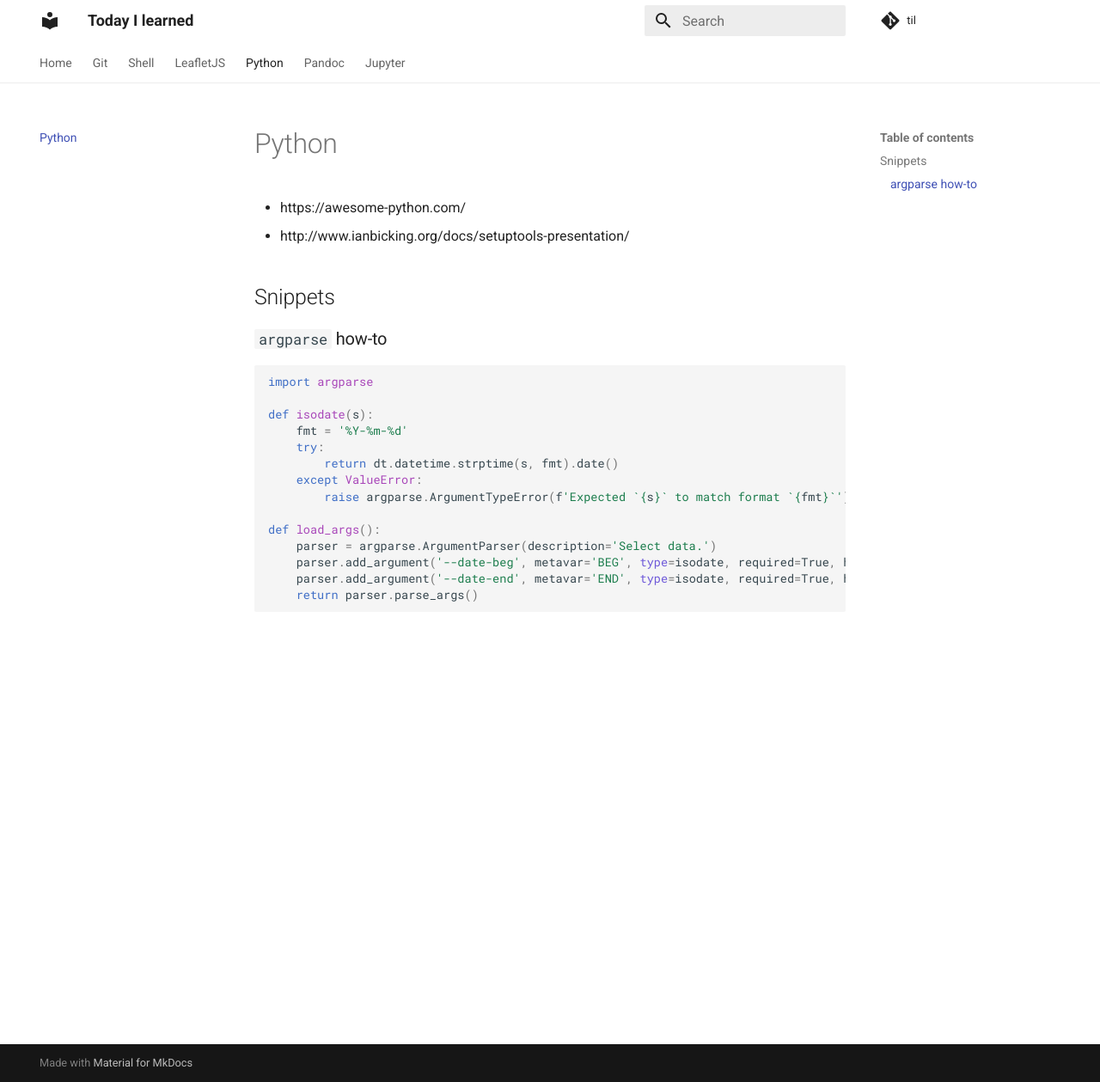
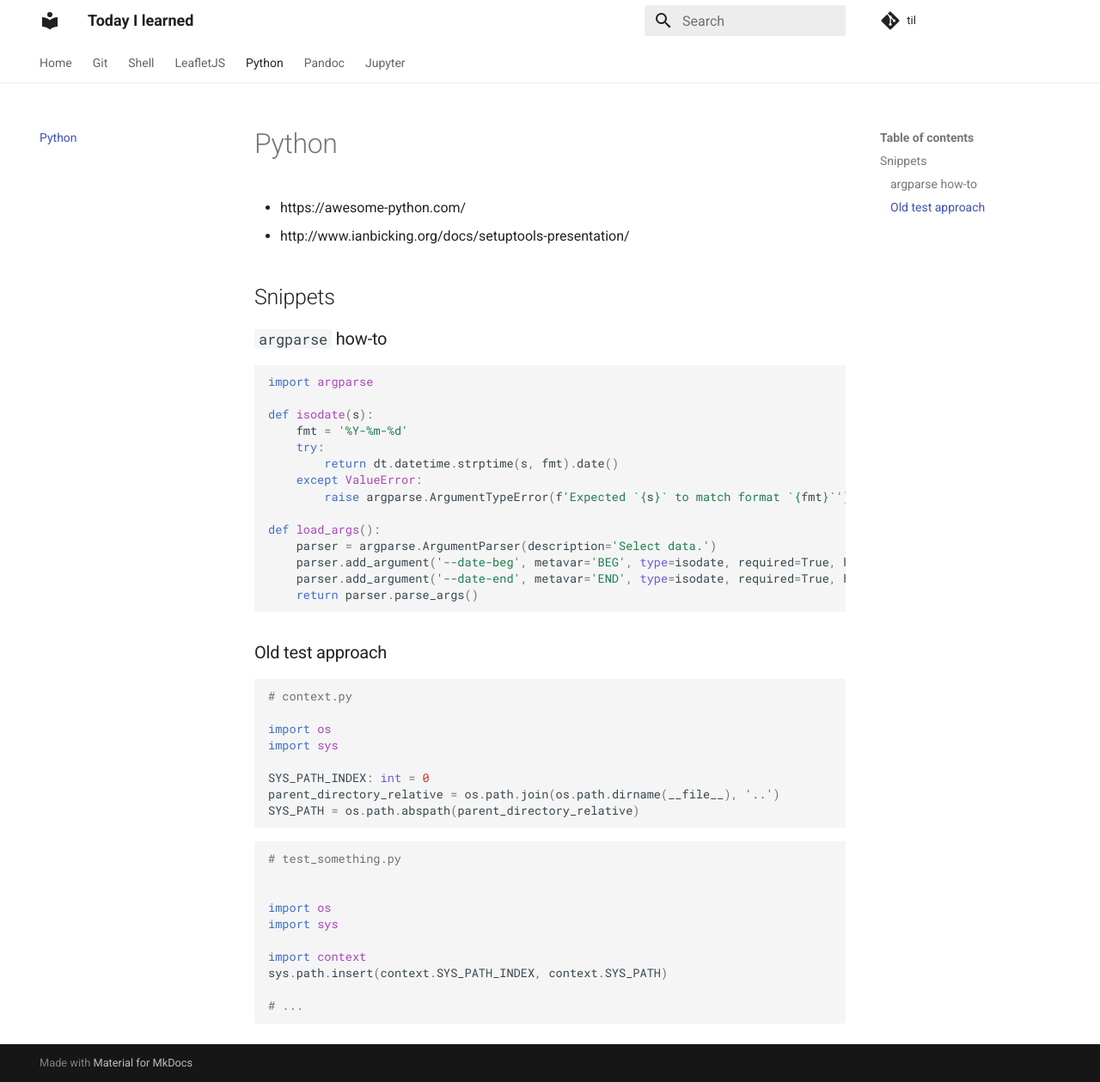
Before and after one commit to xidus/nts, an MkDocs documentation site: the page built from docs/python.md, in a window 1280 px wide and 1259 px high. Shown: the whole window at 86% size. Built offline with MkDocs 1.6.1 and Material for MkDocs 9.7.7, drawn with Linux system fonts in a browser that asks for light colours; comment, search, counter and statistics services are not loaded.

Commit message:
Update python.md

````diff
--- a/docs/python.md
+++ b/docs/python.md
@@ -24,3 +24,29 @@ def load_args():
     return parser.parse_args()
 
 ```
+
+### Old test approach
+
+```python
+# context.py
+
+import os
+import sys
+
+SYS_PATH_INDEX: int = 0
+parent_directory_relative = os.path.join(os.path.dirname(__file__), '..')
+SYS_PATH = os.path.abspath(parent_directory_relative)
+```
+
+```python
+# test_something.py
+
+
+import os
+import sys
+
+import context
+sys.path.insert(context.SYS_PATH_INDEX, context.SYS_PATH)
+
+# ...
+```
````
